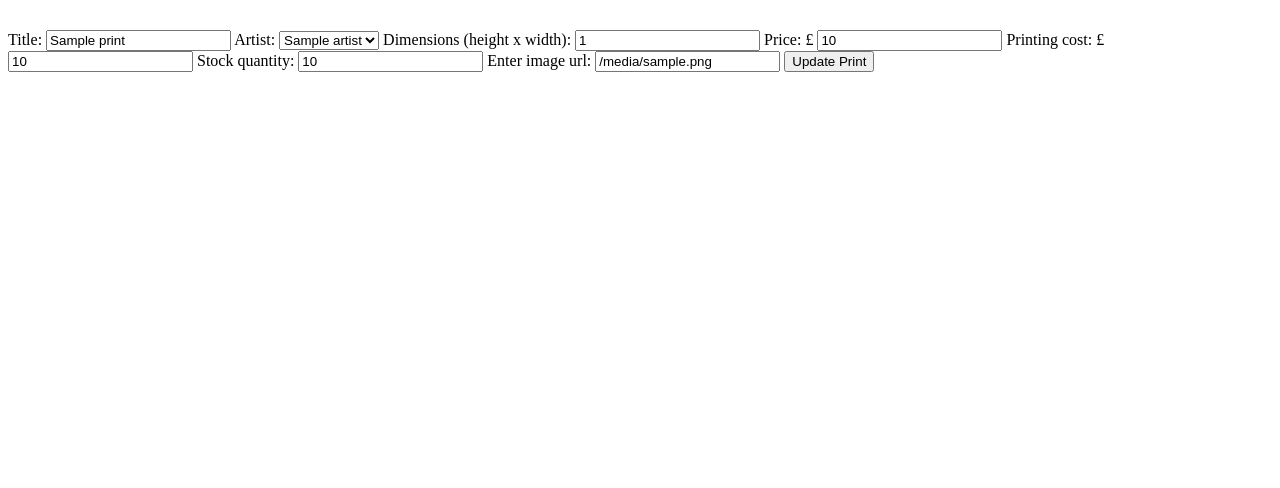
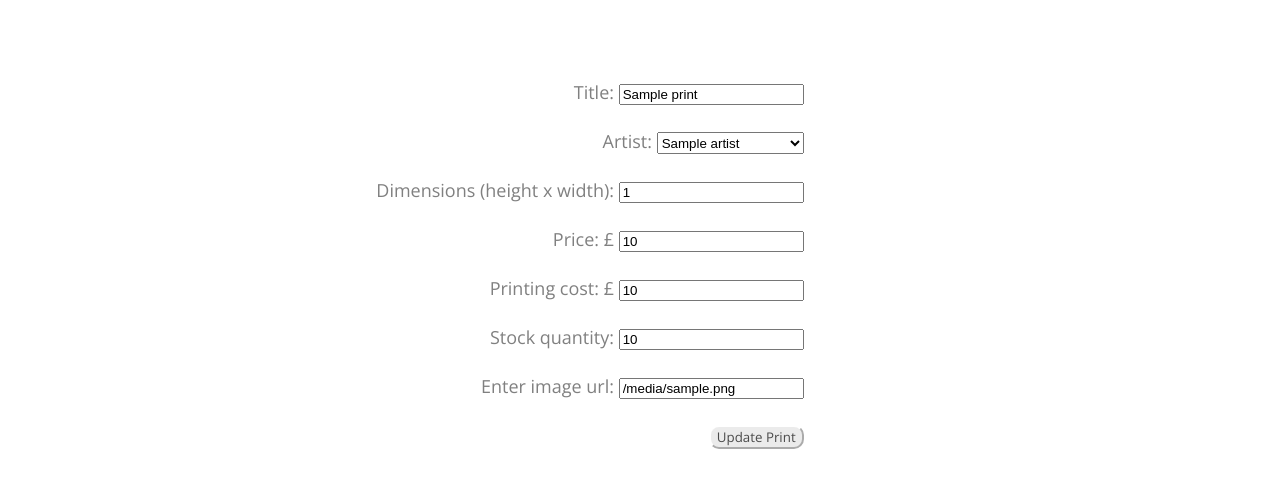
Before and after one commit to stephaniepboyne/First-Project-, a Flask app: page /prints/1/edit in a window 1280 px wide. Shown: the part 110-598 px from the top of the page. Run offline with Flask 2, Linux system fonts and the light colour scheme; a database or web service that is not in the repository returns one stand-in record (values such as "Sample title"); some libraries are stand-ins or nearby versions.

Commit message:
edit page done

```diff
--- a/static/css/main.css
+++ b/static/css/main.css
@@ -110,7 +110,7 @@
     border-radius: 10px;
 }
 .button:hover {
-    background-color: white;
+    background-color: rgb(247, 247, 247);
 }
 
 .new_artist_header {
@@ -164,13 +164,13 @@
 .view_markup {
     font-family: 'Open Sans', sans-serif;
     font-size: medium;
-    color: rgba(0, 0, 255, 0.589);
+    color: black;
     text-align:left;
     text-decoration: none;
 }
 
 .view_markup:hover {
-    color: rgba(93, 93, 248, 0.37);
+    color: darkgray;
 }
 
 .delete_print {
@@ -183,13 +183,13 @@
 .edit {
     font-family: 'Open Sans', sans-serif;
     font-size: medium;
-    color: rgba(0, 0, 255, 0.589);
+    color: black;
     text-align:left;
     text-decoration: none;
 }
 
 .edit:hover {
-    color: rgba(93, 93, 248, 0.37);
+    color: darkgray;
 }
 
 .low {
@@ -213,6 +213,7 @@
 .form-container {
     display: flex;
     justify-content: center;
+    margin-left: -100px;
 }
 
 .class_select {
--- a/templates/prints/edit.html
+++ b/templates/prints/edit.html
@@ -1,35 +1,48 @@
 {% extends "base.html" %}
 
 {% block content %}
-
-<form action="/prints/{{ print.id }}" method="post">
+<div class="form-container"><form action="/prints/{{ print.id }}" method="post" class="form2">
     <label for="title">Title:</label>
     <input type="text" id="title" name="title" value="{{print.title}}" required>
+    <br>
+    <br>
 
     <label for="artist">Artist:</label>
-    <select name="artist_id" id="artist">
+    <select name="artist_id" id="artist" class="class_select">
         {% for artist in artists %}
         <option value="{{ artist.id }}"
             {% if artist.id == artist.id %} selected="selected" {% endif %}>
             {{ print.artist.name }}</option>
         {% endfor %}
     </select>
+    <br>
+    <br>
 
     <label for="size">Dimensions (height x width):</label>
     <input type="text" id="size" name="size" value="{{print.size}}" required>
+    <br>
+    <br>
 
     <label for="price">Price: £</label>
     <input type="number" name="price" id="price" value="{{print.price}}" required>
+    <br>
+    <br>
 
     <label for="printing_cost">Printing cost: £</label>
     <input type="number" id="printing_cost" name="printing_cost" value="{{print.printing_cost}}" required>
+    <br>
+    <br>
 
     <label for="stock">Stock quantity:</label>
     <input type="number" name="stock" id="stock" value="{{print.stock}}" required>
+    <br>
+    <br>
 
     <label for="image">Enter image url:</label>
     <input type="url" name="image_print_pathway" id="image_print_pathway" value="{{print.image_print_pathway}}" required>
+    <br>
+    <br>
 
-    <button type="submit">Update Print</button>
+    <button type="submit" class="button">Update Print</button></form><div></div>
 </form>
 {% endblock %}
```
